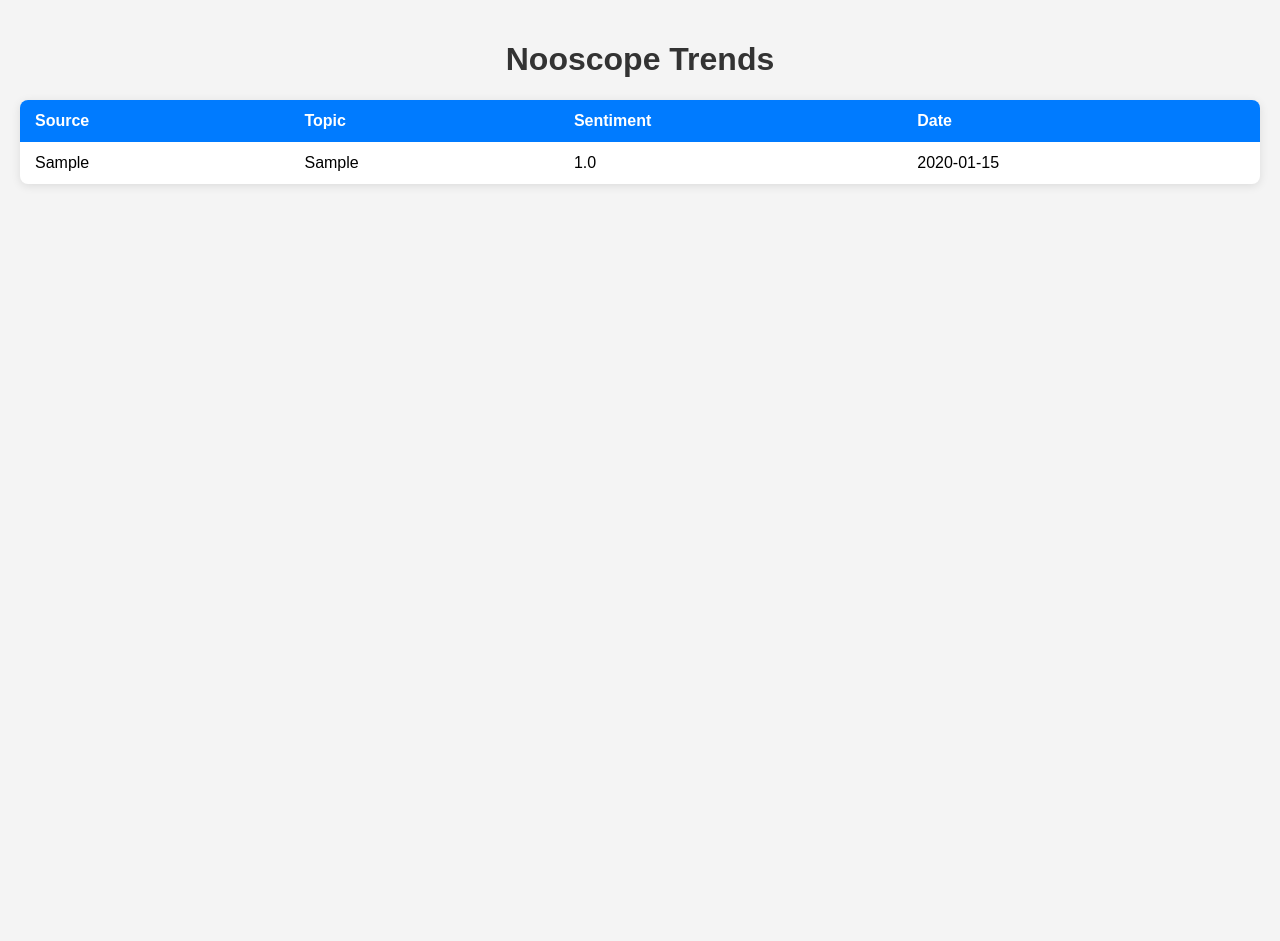
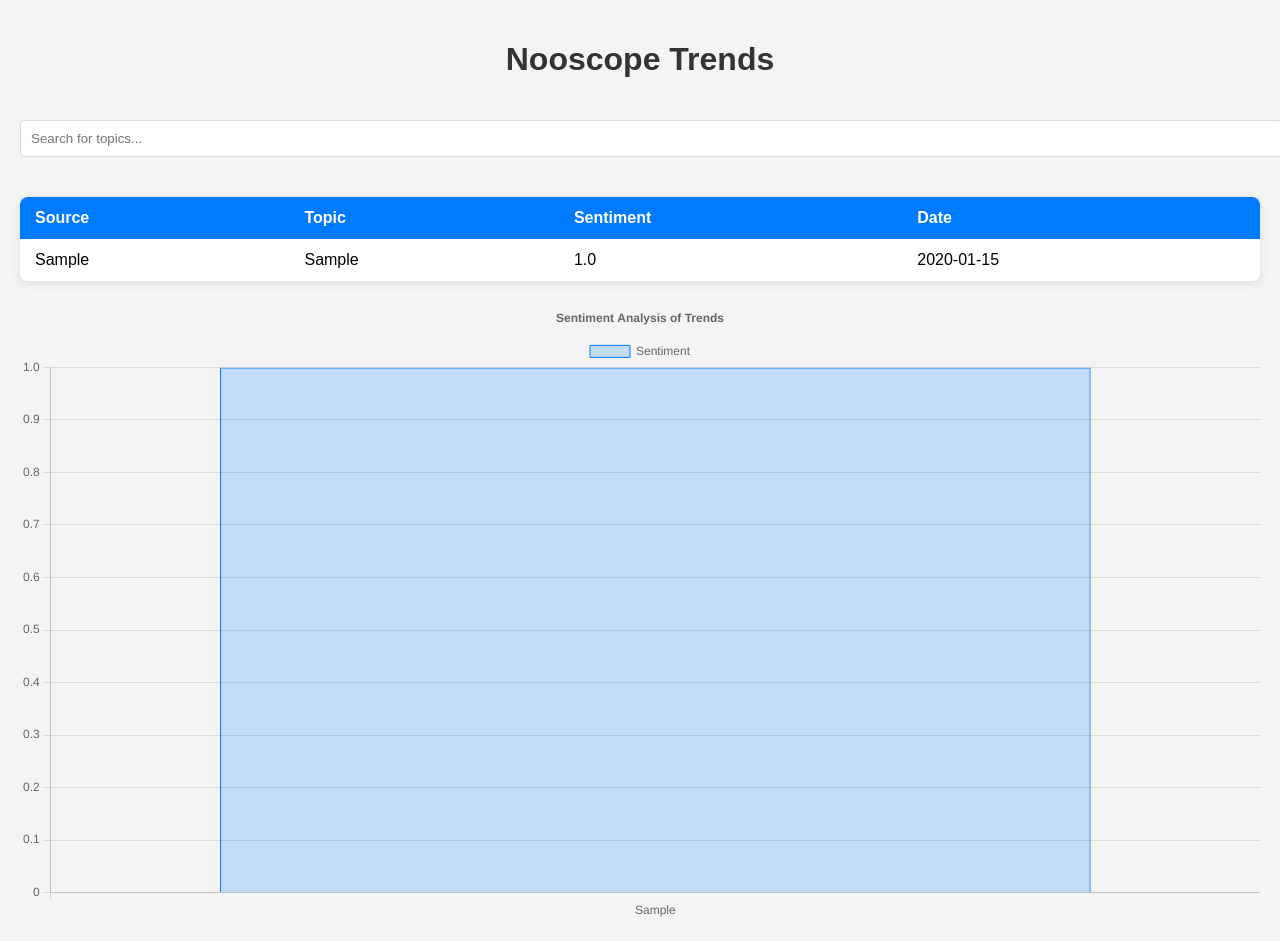
Before and after one commit to deisign/nooscope-mvp, a Flask app: page / in a window 1280 px wide. Before the commit the page ends 186 px from the top, so only its background shows below. Run offline with Flask 3, Linux system fonts and the light colour scheme; tables that the repository leaves empty hold one stand-in row (values such as "Sample post").

Commit message:
Add interactive search, sorting, and sentiment chart

```diff
--- a/templates/index.html
+++ b/templates/index.html
@@ -15,6 +15,13 @@
             text-align: center;
             color: #333;
         }
+        input[type="text"] {
+            width: 100%;
+            padding: 10px;
+            margin: 20px 0;
+            border: 1px solid #ddd;
+            border-radius: 4px;
+        }
         table {
             width: 100%;
             border-collapse: collapse;
@@ -27,6 +34,7 @@
         th, td {
             padding: 12px 15px;
             text-align: left;
+            cursor: pointer;
         }
         th {
             background-color: #007BFF;
@@ -39,13 +47,14 @@
 </head>
 <body>
     <h1>Nooscope Trends</h1>
-    <table>
+    <input type="text" id="searchInput" placeholder="Search for topics...">
+    <table id="trendsTable">
         <thead>
             <tr>
-                <th>Source</th>
-                <th>Topic</th>
-                <th>Sentiment</th>
-                <th>Date</th>
+                <th onclick="sortTable(0)">Source</th>
+                <th onclick="sortTable(1)">Topic</th>
+                <th onclick="sortTable(2)">Sentiment</th>
+                <th onclick="sortTable(3)">Date</th>
             </tr>
         </thead>
         <tbody>
@@ -59,5 +68,61 @@
             {% endfor %}
         </tbody>
     </table>
+    <canvas id="sentimentChart" width="400" height="200"></canvas>
+    <script src="https://cdn.jsdelivr.net/npm/chart.js"></script>
+    <script>
+        // Search filter
+        document.getElementById('searchInput').addEventListener('keyup', function () {
+            const filter = this.value.toUpperCase();
+            const rows = document.querySelectorAll('#trendsTable tbody tr');
+            rows.forEach(row => {
+                const cells = row.getElementsByTagName('td');
+                const match = Array.from(cells).some(cell => cell.textContent.toUpperCase().includes(filter));
+                row.style.display = match ? '' : 'none';
+            });
+        });
+
+        // Sort table
+        function sortTable(columnIndex) {
+            const table = document.getElementById('trendsTable');
+            const rows = Array.from(table.rows).slice(1);
+            const isNumeric = !isNaN(rows[0].cells[columnIndex].textContent);
+            rows.sort((a, b) => {
+                const aText = a.cells[columnIndex].textContent;
+                const bText = b.cells[columnIndex].textContent;
+                return isNumeric ? aText - bText : aText.localeCompare(bText);
+            });
+            rows.forEach(row => table.appendChild(row));
+        }
+
+        // Sentiment data for the chart
+        const sentimentData = {
+            labels: [{% for trend in trends %}"{{ trend[1] }}",{% endfor %}],
+            datasets: [{
+                label: 'Sentiment',
+                data: [{% for trend in trends %}{{ trend[2] }},{% endfor %}],
+                backgroundColor: 'rgba(0, 123, 255, 0.2)',
+                borderColor: 'rgba(0, 123, 255, 1)',
+                borderWidth: 1
+            }]
+        };
+
+        // Config and render the chart
+        const ctx = document.getElementById('sentimentChart').getContext('2d');
+        new Chart(ctx, {
+            type: 'bar',
+            data: sentimentData,
+            options: {
+                responsive: true,
+                plugins: {
+                    legend: { position: 'top' },
+                    title: { display: true, text: 'Sentiment Analysis of Trends' }
+                },
+                scales: {
+                    y: { beginAtZero: true }
+                }
+            }
+        });
+    </script>
 </body>
 </html>
```
